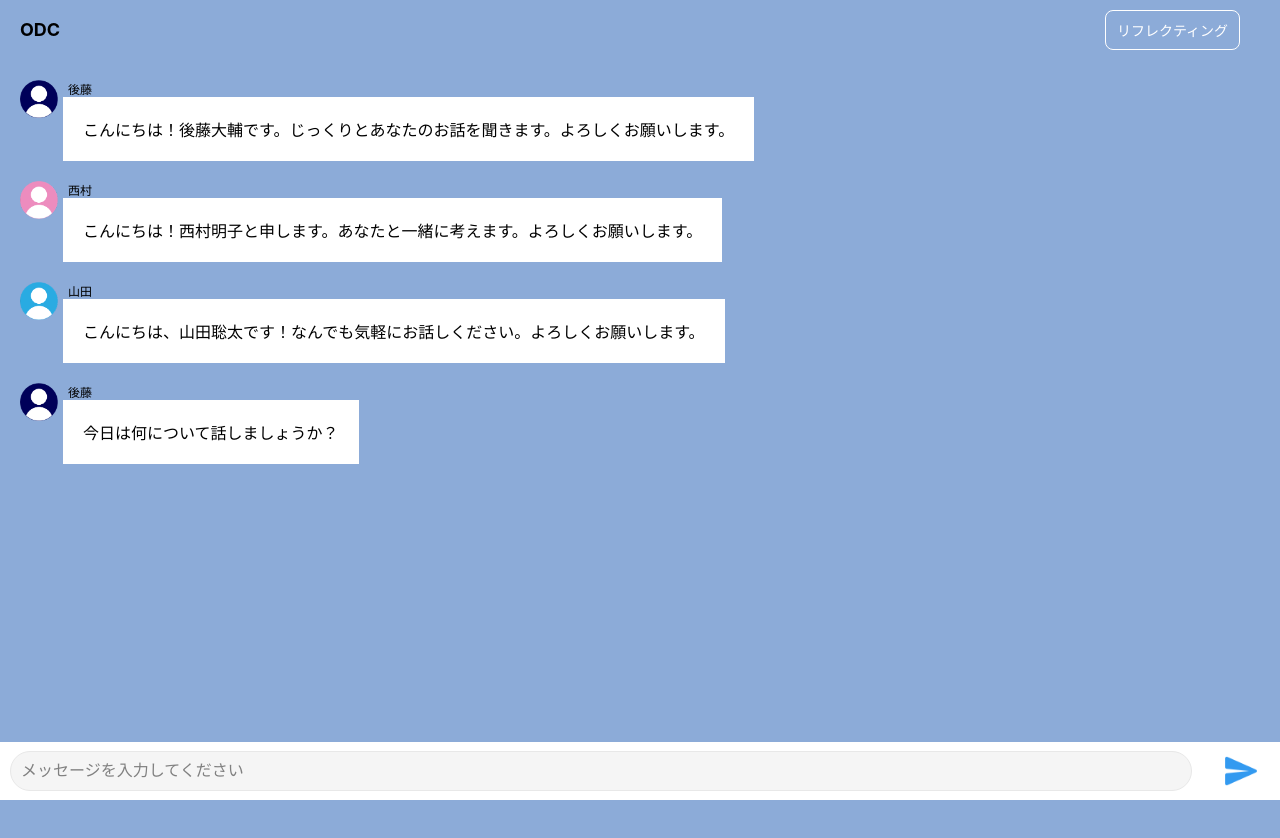
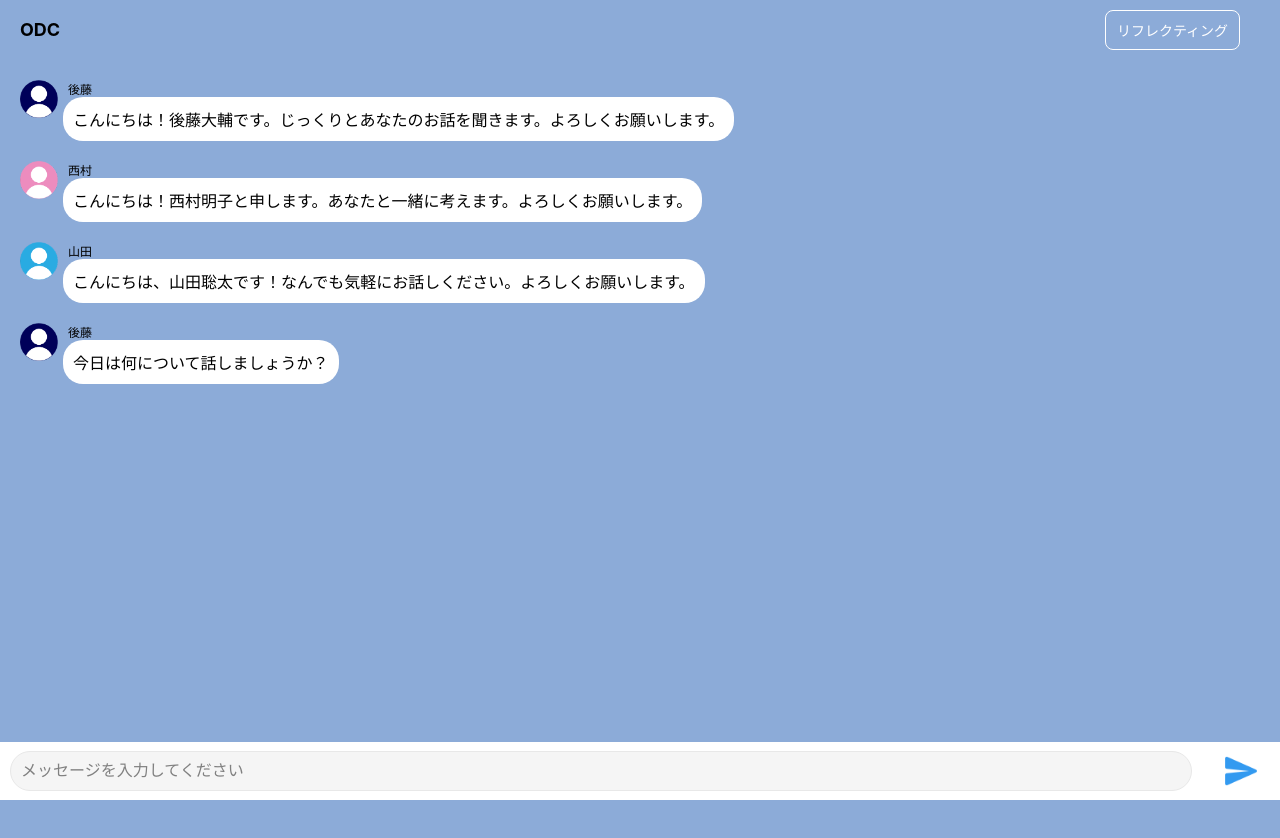
Before and after one commit to Maito-Funakoshi/reactailwind, a React (Vite) app: page / in a window 1280 px wide. Shown: the top 838 px of the page. Built offline with nearby package versions, Linux system fonts and the light colour scheme; no server answers; the HTML template or start-up script is replaced by a standard one.

Commit message:
同じく

```diff
--- a/src/index.css
+++ b/src/index.css
@@ -131,6 +131,7 @@ header.App-header h1 span#title {
 }
 .chat-box div {
   display: flex;
+  align-items: flex-start;
   margin: 0;
   padding: 10px;
 }
@@ -138,6 +139,7 @@ header.App-header h1 span#title {
   padding-right: 5px;
   height: 38px;
   width: 38px;
+  flex-shrink: 0;
 }
 div.message {
   display: flex;
@@ -149,12 +151,27 @@ div.message {
   padding-left: 5px;
   font-size: 12px;
 }
-.message p {
+/* .message p {
   margin: 0;
   padding: 10px;
   border: none;
   border-radius: 20px;
   word-wrap: break-word;
+} */
+.message div {
+  display: flex;
+  flex-flow: column;
+  margin: 0;
+  border: none;
+  border-radius: 20px;
+  word-wrap: break-word;
+}
+.message p {
+  margin: 0;
+}
+.message div p {
+  padding: 0;
+  margin: 0;
 }
 .chat-box div.You{
   align-self: flex-end;
```
